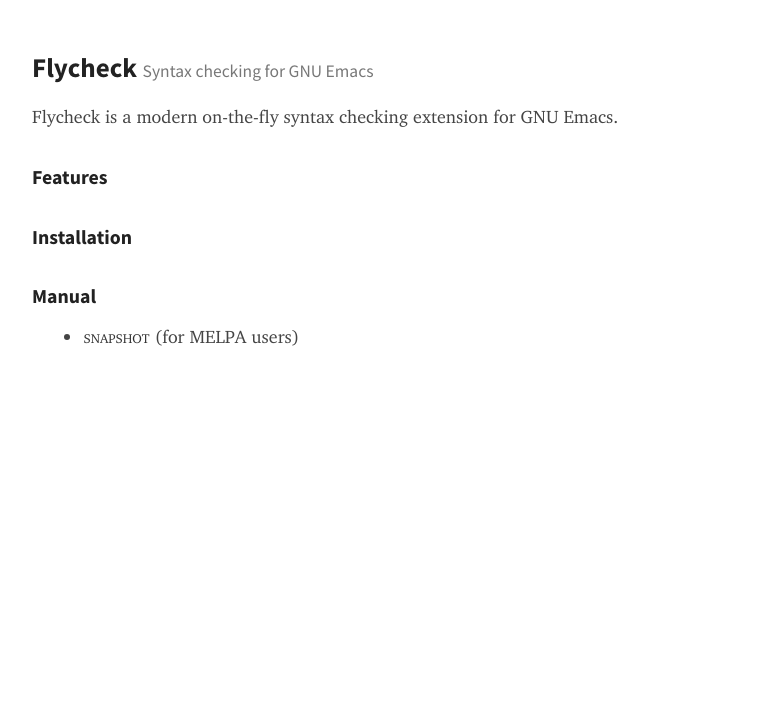
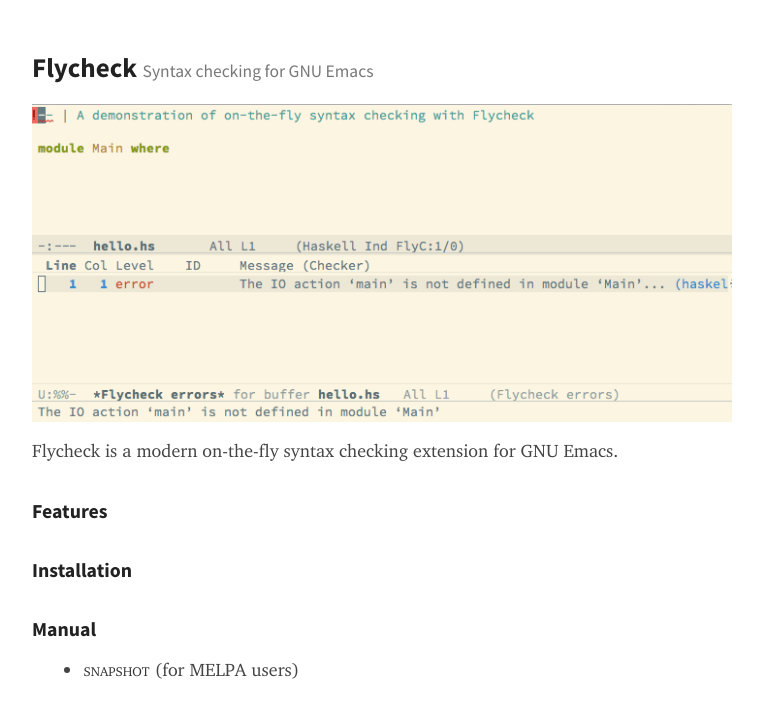
Before and after one commit to cmarqu/flycheck.github.io, a Jekyll site: the page built from index.md, in a window 1280 px wide. Shown: the top 718 px of the page, without its empty margins (258-1021 px from the left). Built offline with Jekyll 4.4.1, drawn with Linux system fonts in a browser that asks for light colours.

Commit message:
Add screencast

```diff
--- a/css/flycheck.css
+++ b/css/flycheck.css
@@ -81,6 +81,15 @@
     line-height: 1.25;
     font-size: 0.9em;
     border-left: 5px solid #EEE;
+}
+
+img {
+    max-width: 100%;
+    height: auto;
+    display: block;
+    margin-bottom: 0.86em;
+    margin-left: auto;
+    margin-right: auto;
 }
 
 hr {
--- a/index.md
+++ b/index.md
@@ -4,6 +4,8 @@
 
 Flycheck <small>Syntax checking for GNU Emacs</small>
 =====================================================
+
+[![Flycheck screencast](images/screencast.gif)](images/screencast.gif)
 
 {% if site.data.releases %}
 *Latest release: {{site.data.releases}}*
```
Also changed, not shown: images/screencast.gif (added).
